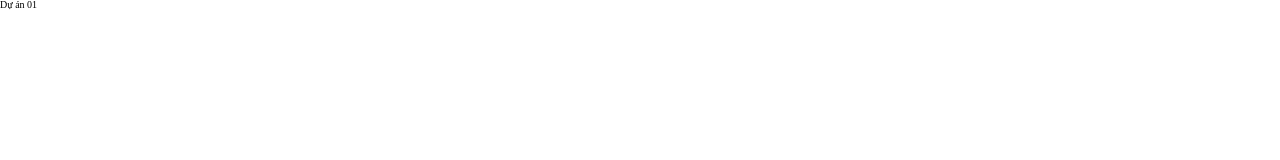
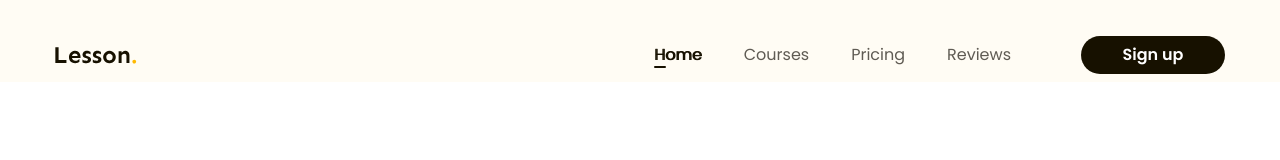
Before and after one commit to HaDoNhatHuy/duan-figma-01, a plain HTML site: page index.html in a window 1280 px wide. Shown: the top 160 px of the page. Drawn offline with Linux system fonts and the light colour scheme.

Commit message:
p3 làm phần header

```diff
--- a/assets/css/style.css
+++ b/assets/css/style.css
@@ -1,6 +1,84 @@
 html {
   font-size: 62.5%;
 }
-body {
+* {
   box-sizing: border-box;
 }
+body {
+  font-size: 1.6rem;
+  font-family: "Poppins", sans-serif;
+}
+/* ===========================common======================= */
+a {
+  text-decoration: none;
+}
+.main-content {
+  width: 1170px;
+  margin-left: auto;
+  margin-right: auto;
+  max-width: calc(100% - 48px);
+}
+.btn {
+  display: inline-block;
+  padding: 11px 16px;
+  min-width: 118px;
+  color: #fff;
+  text-align: center;
+  font-family: Poppins;
+  font-size: 16px;
+  font-style: normal;
+  font-weight: 600;
+
+  border-radius: 24.5px;
+  background: #171100;
+}
+/* =====header===== */
+.header {
+  background: #fffcf4;
+}
+.header.fixed {
+  position: sticky;
+  top: -28px;
+}
+.header .body-header {
+  display: flex;
+  align-items: center;
+  padding: 36px 0 8px;
+}
+.nav {
+  margin-left: auto;
+}
+.nav ul {
+  display: flex;
+}
+
+.nav a {
+  position: relative;
+  color: #5f5b53;
+  font-size: 1.6rem;
+  font-style: normal;
+  font-weight: 400;
+  padding: 8px 21px;
+}
+.nav li.active a,
+.nav a:hover {
+  color: #171100;
+  text-shadow: 1px 0 0 currentColor;
+}
+.nav li.active a::after {
+  position: absolute;
+  left: 21px;
+  bottom: 6px;
+  display: block;
+  content: "";
+  width: 12px;
+  height: 2px;
+  border-radius: 1px;
+  background: #171100;
+}
+header .btn-sign-up {
+  min-width: 144px;
+}
+.header .action {
+  margin-left: 49px;
+}
--- a/index.html
+++ b/index.html
@@ -5,11 +5,40 @@
     <meta name="viewport" content="width=device-width, initial-scale=1.0" />
     <!-- reset css -->
     <link rel="stylesheet" href="./assets/css/reset.css" />
+    <!-- embed fonts -->
+    <link rel="preconnect" href="https://fonts.googleapis.com" />
+    <link rel="preconnect" href="https://fonts.gstatic.com" crossorigin />
+    <link
+      href="https://fonts.googleapis.com/css2?family=Poppins:ital,wght@0,100;0,200;0,300;0,400;0,500;0,600;0,700;0,800;0,900;1,100;1,200;1,300;1,400;1,500;1,600;1,700;1,800;1,900&display=swap"
+      rel="stylesheet"
+    />
+
     <!-- style -->
     <link rel="stylesheet" href="./assets/css/style.css" />
     <title>Dự án 01</title>
   </head>
-  <body>
-    <h1>Dự án 01</h1>
+  <body style="height: 10000px">
+    <header class="header fixed">
+      <div class="main-content">
+        <div class="body-header">
+          <!-- logo -->
+          <img src="./assets/img/logo.svg" alt="Lesson." />
+
+          <!-- navbar -->
+          <nav class="nav">
+            <ul>
+              <li class="active"><a href="#!">Home</a></li>
+              <li><a href="#!">Courses</a></li>
+              <li><a href="#!">Pricing</a></li>
+              <li><a href="#!">Reviews</a></li>
+            </ul>
+          </nav>
+          <!-- button action -->
+          <div class="action">
+            <a href="#!" class="btn btn-sign-up">Sign up</a>
+          </div>
+        </div>
+      </div>
+    </header>
   </body>
 </html>
```
Also changed, not shown: assets/img/logo.svg (added).
